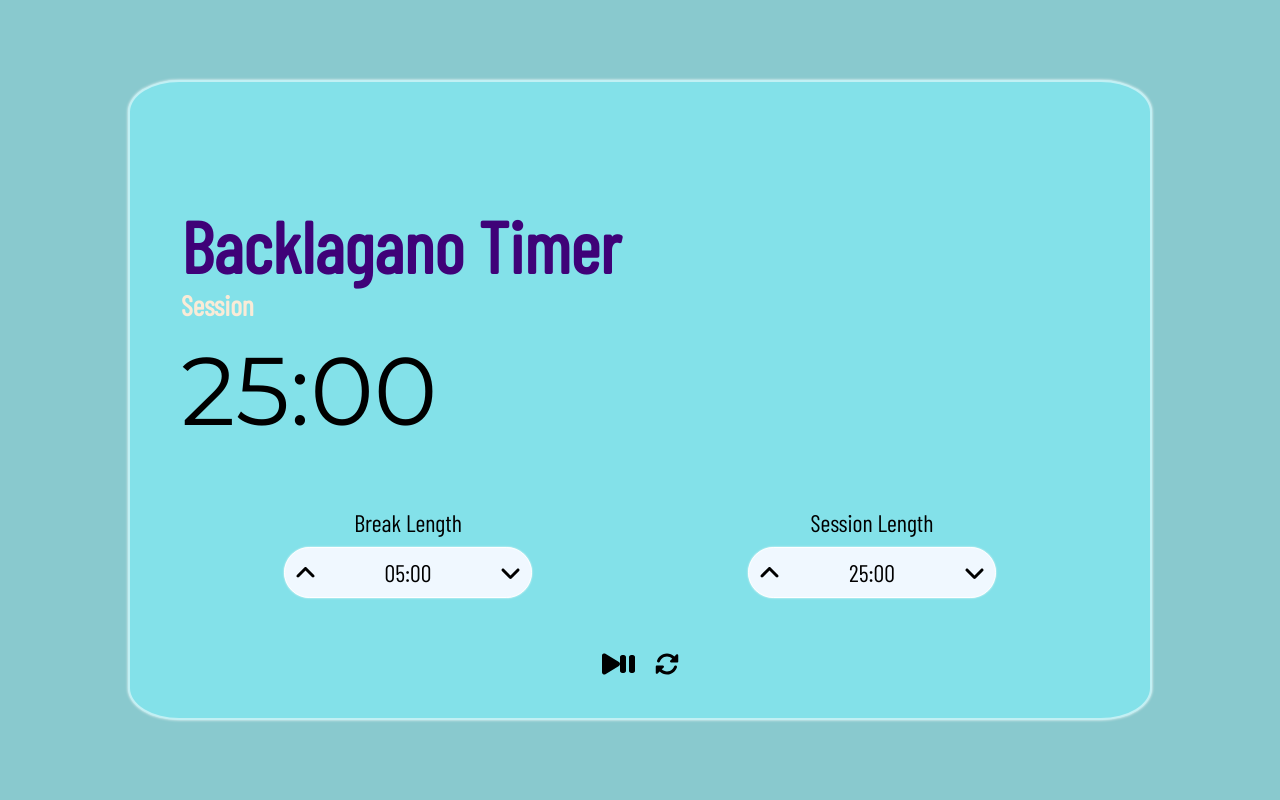
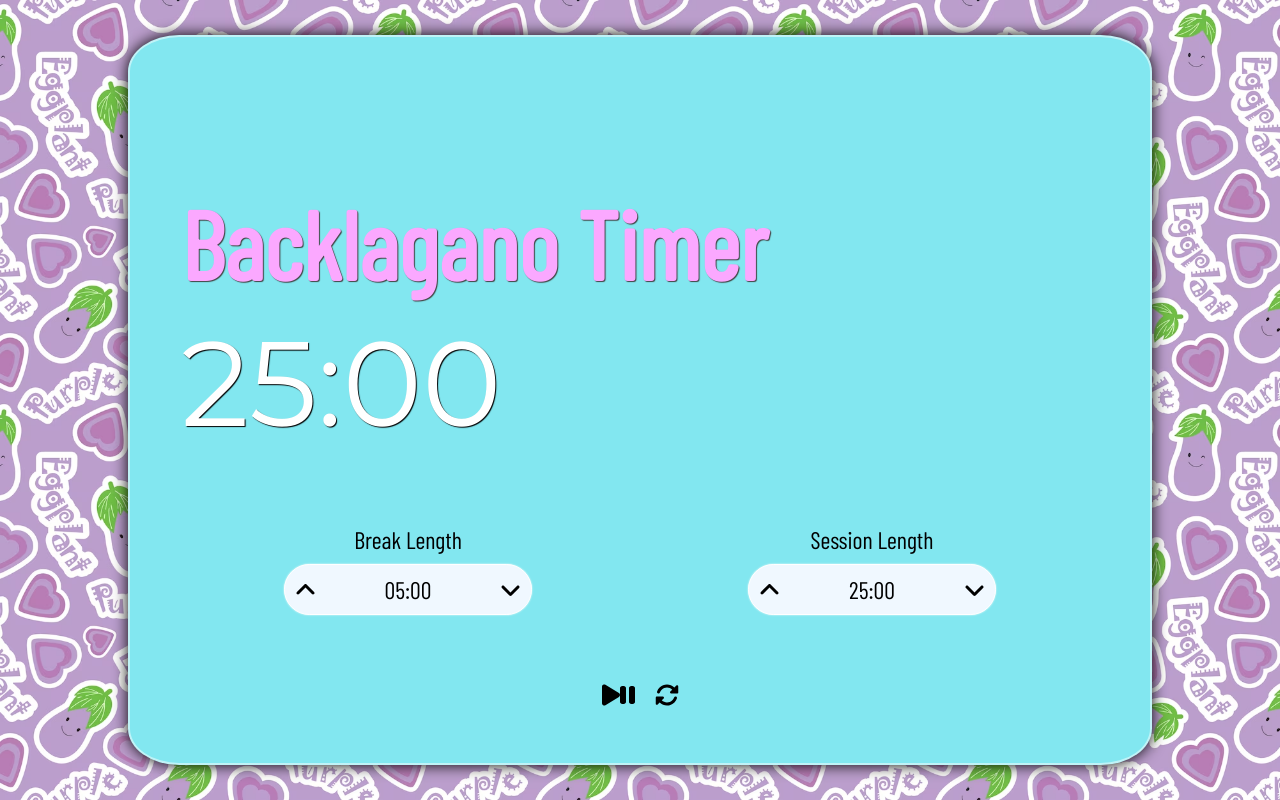
Before and after one commit to Volkoviysash/25and5Timer, a React (Create React App) app: page / in a window 1280 px wide. Built offline with nearby package versions, Linux system fonts and the light colour scheme.

Commit message:
add new styles

```diff
--- a/src/App.js
+++ b/src/App.js
@@ -6,17 +6,6 @@ import TitleComponent from "./components/TitleComponent/TitleComponent";
 import "./index.css";
 
 function App() {
-  const setNewColor = (color) => {
-    var colors = {
-      red: "#FB6964",
-      blue: "#82e7f0",
-      green: "#73A857",
-    };
-    let newColor = colors[color];
-    var r = document.querySelector(":root");
-    r.style.setProperty("--background-color", newColor);
-  };
-
   const [displayTime, setDisplayTime] = useState(25 * 60);
   const [breakTime, setBreakTime] = useState(5 * 60);
   const [sessionTime, setSessionTime] = useState(25 * 60);
@@ -101,7 +90,7 @@ function App() {
   return (
     <div className="App">
       <TitleComponent onBreak={onBreak} />
-      <Timer time={formatTime(displayTime)} />
+      <Timer time={formatTime(displayTime)} timerOn={timerOn} />
       <OptionComponent
         optionName="Break Length"
         type={"break"}
--- a/src/components/TimerComponent/Timer.jsx
+++ b/src/components/TimerComponent/Timer.jsx
@@ -1,7 +1,7 @@
 import React from "react";
 
-const Timer = ({ time }) => {
-  return <div className="timer">{time}</div>;
+const Timer = ({ time, timerOn }) => {
+  return <div className={timerOn ? "timerActive" : "timer"}>{time}</div>;
 };
 
 export default Timer;
--- a/src/components/TitleComponent/TitleComponent.jsx
+++ b/src/components/TitleComponent/TitleComponent.jsx
@@ -5,7 +5,7 @@ const TitleComponent = ({ onBreak }) => {
   return (
     <div className="title">
       <h1 className="timerTitle">Backlagano Timer</h1>
-      <h3 className="timerType">{onBreak ? "Break" : "Session"}</h3>
+      {/* <h3 className="timerType">{onBreak ? "Break" : "Session"}</h3> */}
     </div>
   );
 };
--- a/src/index.css
+++ b/src/index.css
@@ -1,6 +1,6 @@
 :root {
   --background-color: #89c9ce;
-  --inner-color: #83e1e9;
+  --inner-color: #82e7f0;
 }
 
 html {
@@ -21,7 +21,9 @@ body {
   font-family: "Barlow Condensed", sans-serif;
   -webkit-font-smoothing: antialiased;
   -moz-osx-font-smoothing: grayscale;
-  background-color: var(--background-color);
+  background-image: url(./img/eggplant-pattern.avif);
+  background-repeat: repeat;
+  background-size: 400px 400px;
   -webkit-transition: background-color 1s; /* For Safari 3.1 to 6.0 */
   transition: background-color 1s;
   display: flex;
@@ -34,10 +36,12 @@ body {
 #root {
   width: 80vw;
   max-width: 1280px;
+  min-width: 600px;
+  min-height: 730px;
   height: 80vh;
   max-height: 720px;
   border: 2px solid rgba(255, 255, 255, 0.5);
-  box-shadow: 0px 0px 3px white;
+  box-shadow: 0px 0px 15px rgb(0, 0, 0);
   border-radius: 5%;
   background-color: var(--inner-color);
 }
@@ -54,21 +58,39 @@ body {
 }
 
 .title {
-  color: rgb(63, 2, 120);
+  color: rgb(251, 168, 255);
+  text-shadow: 1px 1px 1px rgb(65, 65, 65);
   grid-row: 4;
   grid-column: 1/3;
   font-weight: 600;
 }
 
 .timerTitle {
-  font-size: 3rem;
+  font-size: 4rem;
+}
+
+.timer,
+.timerActive {
+  font-family: "Montserrat", sans-serif;
+  color: rgb(255, 255, 255);
+  text-shadow: 1px 1px 1px black;
+  font-size: 5rem;
+  grid-row: 5;
+  grid-column: 1/3;
 }
 
 .timer {
-  font-family: "Montserrat", sans-serif;
-  font-size: 4rem;
-  grid-row: 5;
-  grid-column: 1/3;
+  transition: color 1s, font-size 1s, transform 2s;
+}
+
+.timerActive {
+  text-align: center;
+  font-size: 7rem;
+  color: rgb(255, 249, 249);
+  font-weight: bolder;
+  text-shadow: 0px 0px 4px rgb(62, 2, 54);
+  transition: color 1s;
+  transition: color 1s, font-size 1s, transform 2s;
 }
 
 .timerType {
```
Also changed, not shown: src/img/eggplant-pattern.avif (renamed from src/img/eggplant-pattern-design_1377-23.jpg.avif).
